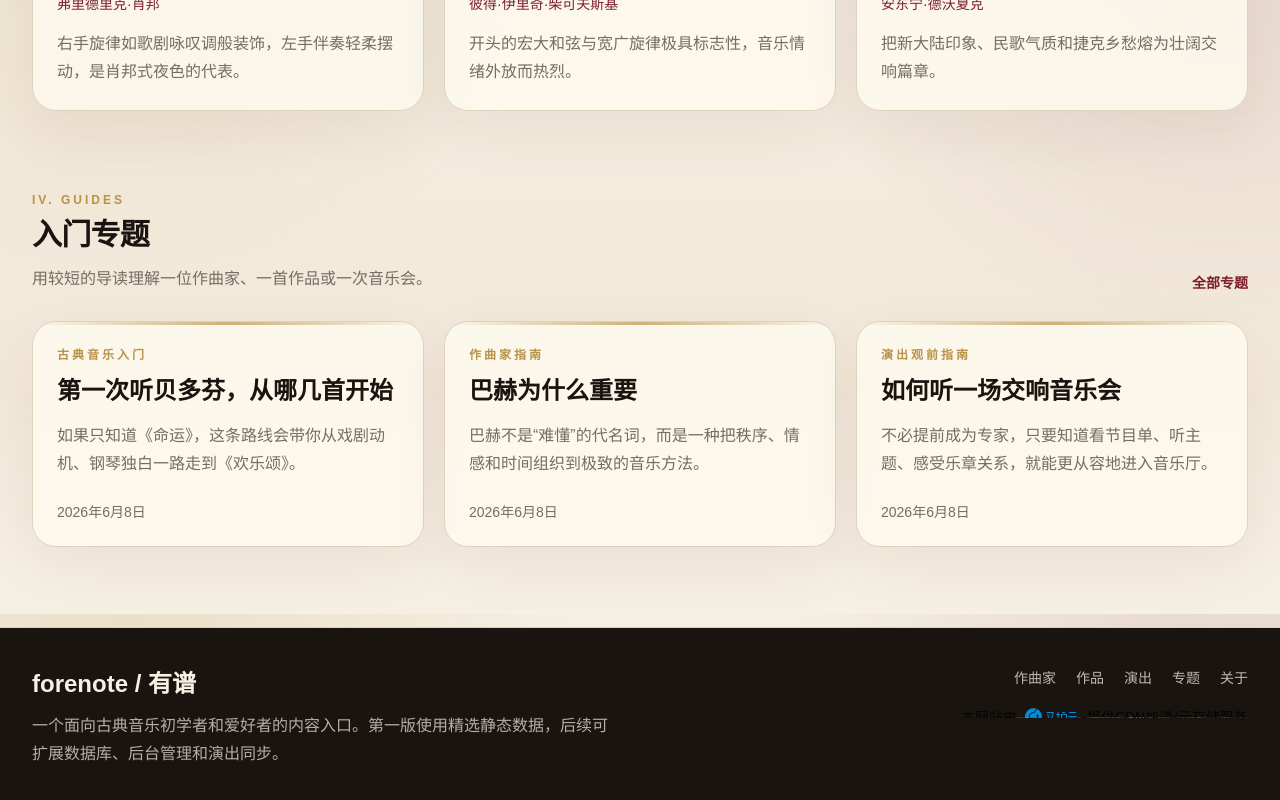
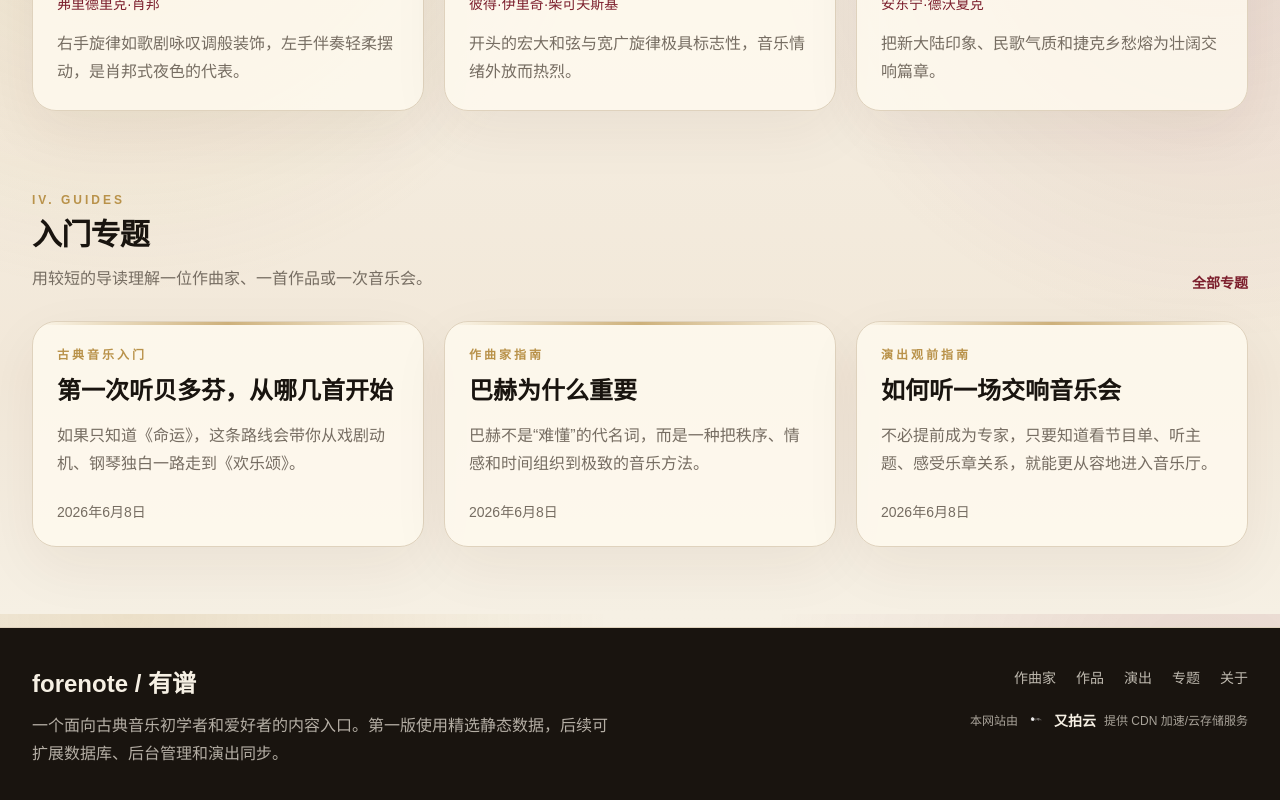
Before and after one commit to zcpua/cantabile, a Next.js app: page / in a window 1280 px wide. Shown: the part 2586-3386 px from the top of the page. Built offline with nearby package versions, Linux system fonts and the light colour scheme; a web font is replaced by a local one.

Commit message:
Render UpYun footer mark in white

```diff
--- a/src/components/site-footer.tsx
+++ b/src/components/site-footer.tsx
@@ -43,16 +43,15 @@ export function SiteFooter({ locale, dictionary }: { locale?: Locale; dictionary
             href="https://www.upyun.com/league"
             target="_blank"
             rel="noopener noreferrer"
-            className="inline-flex max-w-full opacity-85 transition-opacity hover:opacity-100 lg:justify-end"
+            className="inline-flex max-w-full items-center gap-2 text-xs text-ivory/65 transition-colors hover:text-gold lg:justify-end"
             aria-label="又拍云联盟"
           >
-            <Image
-              src="/upyun-logo.png"
-              alt="又拍云联盟"
-              width={574}
-              height={36}
-              className="h-auto w-[min(287px,100%)]"
-            />
+            <span className="whitespace-nowrap">本网站由</span>
+            <span className="inline-flex min-w-0 items-center gap-1.5">
+              <Image src="/upyun-logo.svg" alt="" width={22} height={22} className="shrink-0" />
+              <span className="whitespace-nowrap text-sm font-semibold text-ivory">又拍云</span>
+            </span>
+            <span className="whitespace-nowrap">提供 CDN 加速/云存储服务</span>
           </a>
         </div>
       </div>
```
Also changed, not shown: public/upyun-logo.png (deleted), public/upyun-logo.svg.
